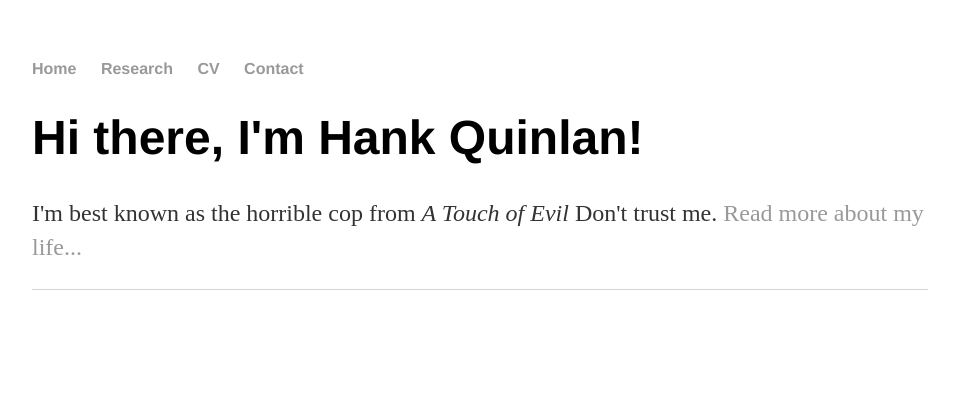
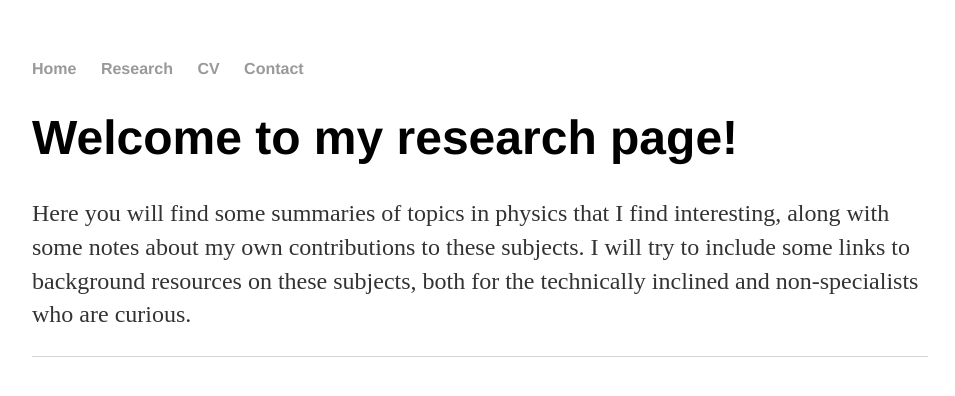
Before and after one commit to miflynn/miflynn.github.io, a Jekyll site: the page built from research/index.html, in a window 1280 px wide. Shown: the top 396 px of the page, without its empty margins (160-1115 px from the left). Built offline with Jekyll 4.4.1, drawn with Linux system fonts in a browser that asks for light colours.

Commit message:
Update index.html

```diff
--- a/research/index.html
+++ b/research/index.html
@@ -1,8 +1,14 @@
 ---
 layout: default
-title: Hank Quinlan, Horrible Cop
+title: Research
 ---
 <div class="blurb">
+	<!--
 	<h1>Hi there, I'm Hank Quinlan!</h1>
 	<p>I'm best known as the horrible cop from <em>A Touch of Evil</em> Don't trust me. <a href="/about">Read more about my life...</a></p>
+	-->
+	<h1>Welcome to my research page!</h1>
+	<p>Here you will find some summaries of topics in physics that I find interesting, along with some notes about
+	   my own contributions to these subjects. I will try to include some links to background resources on these
+	   subjects, both for the technically inclined and non-specialists who are curious.
 </div><!-- /.blurb -->
```
